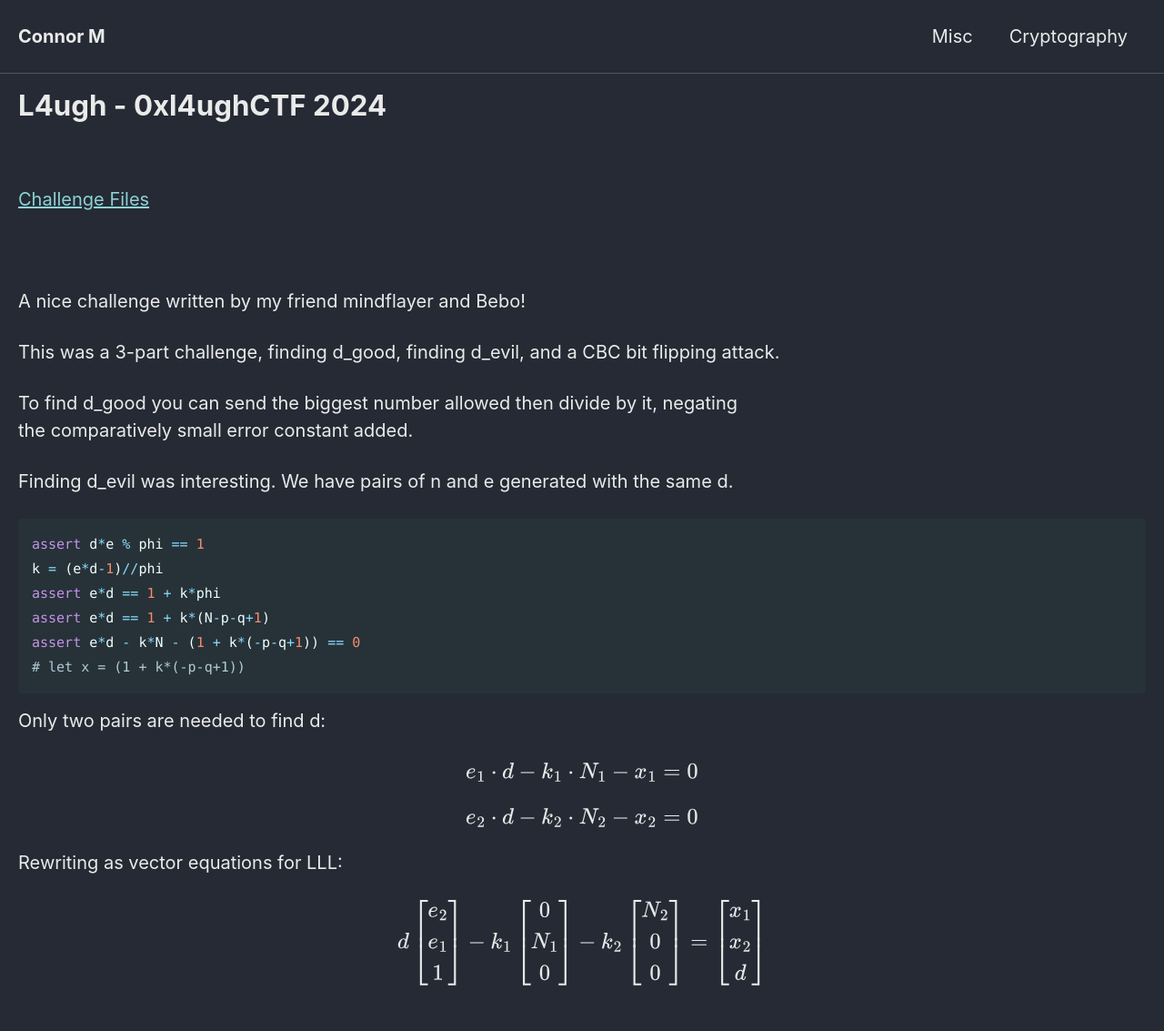
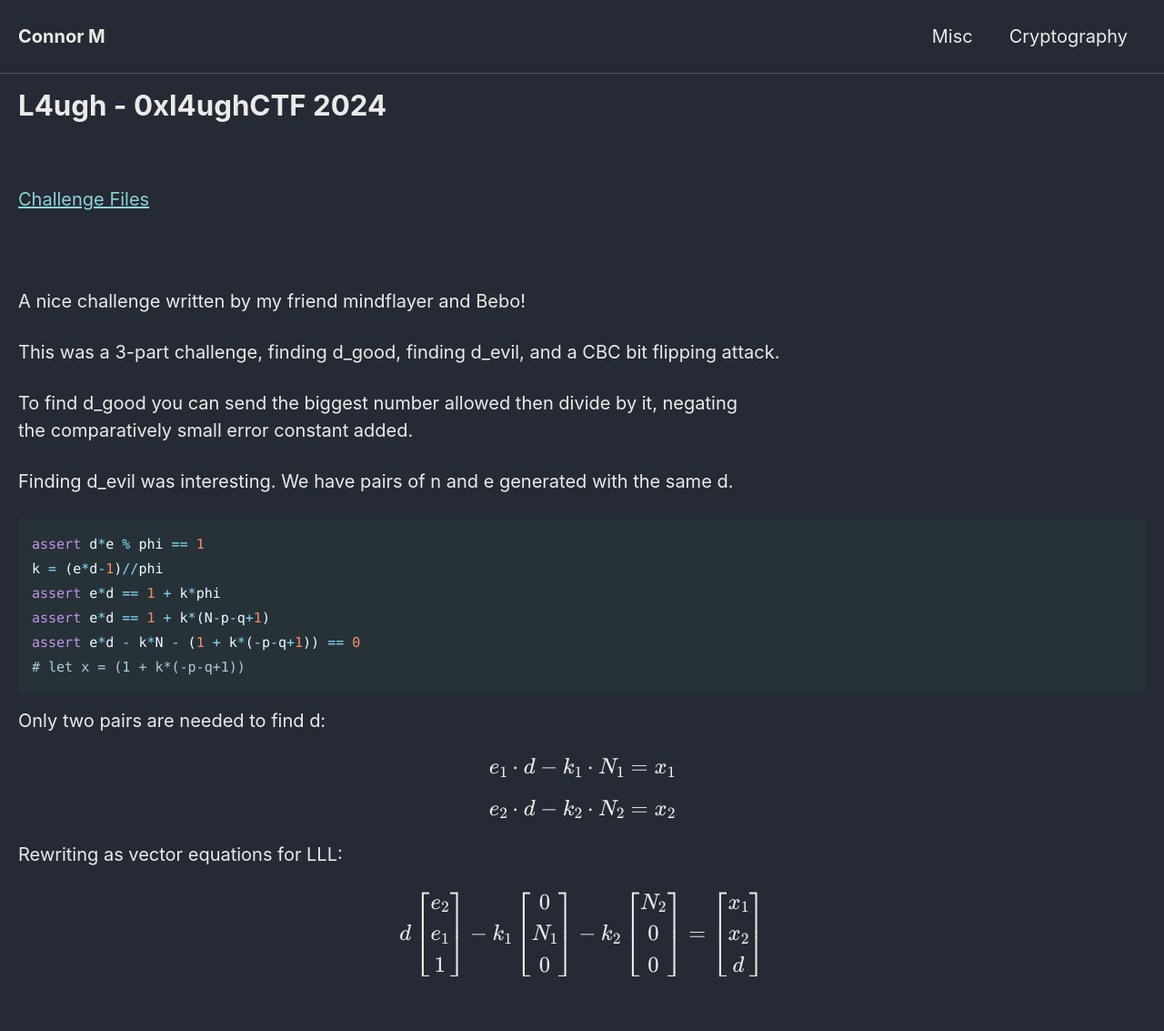
Before and after one commit to Connor-McCartney/Connor-McCartney.github.io, a Jekyll site: the page built from _pages/cryptography/rsa/L4ugh-0xl4ughCTF-2024.md, in a window 1280 px wide. Shown: the whole page at 91% size. Built offline with Jekyll 4.4.1, drawn with Linux system fonts in a browser that asks for light colours; cached includes are drawn as plain includes.

Commit message:
Update L4ugh-0xl4ughCTF-2024.md

```diff
--- a/_pages/cryptography/rsa/L4ugh-0xl4ughCTF-2024.md
+++ b/_pages/cryptography/rsa/L4ugh-0xl4ughCTF-2024.md
@@ -29,9 +29,9 @@ assert e*d - k*N - (1 + k*(-p-q+1)) == 0
 
 Only two pairs are needed to find d:
 
-$$e_1\cdot d - k_1 \cdot N_1 - x_1 = 0$$
+$$e_1\cdot d - k_1 \cdot N_1 = x_1$$
 
-$$e_2\cdot d - k_2 \cdot N_2 - x_2 = 0$$
+$$e_2\cdot d - k_2 \cdot N_2 = x_2$$
 
 Rewriting as vector equations for LLL:
 
```
